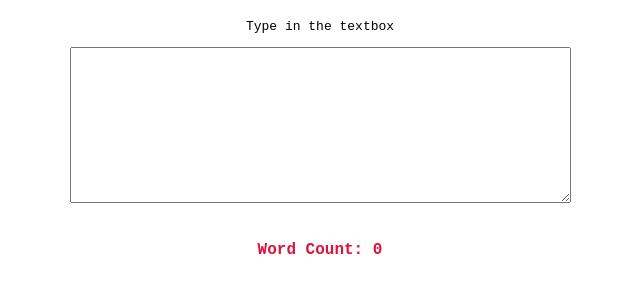
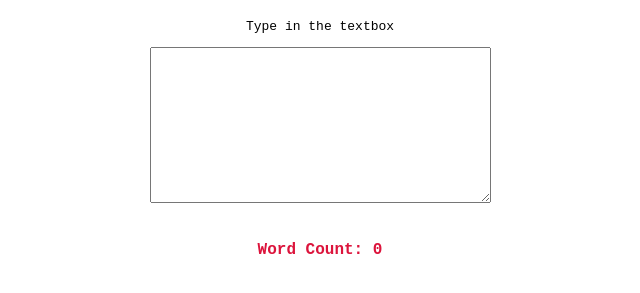
Before and after one commit to ecekic/JS-Event-Listeners, a plain HTML site: page src/index.html in a window 1280 px wide. Shown: the part 87-380 px from the top of the page, without its empty margins (320-960 px from the left). Drawn offline with Linux system fonts and the light colour scheme.

Commit message:
Update index.html

```diff
--- a/src/index.html
+++ b/src/index.html
@@ -31,7 +31,7 @@
         Type in the textbox
     </p>
 
-    <textarea id="word" oninput="countWords()" rows="10" cols="60"> </textarea>
+    <textarea id="word" oninput="countWords()" rows="10" cols="40"> </textarea>
 
     <br>
     <br>
```
